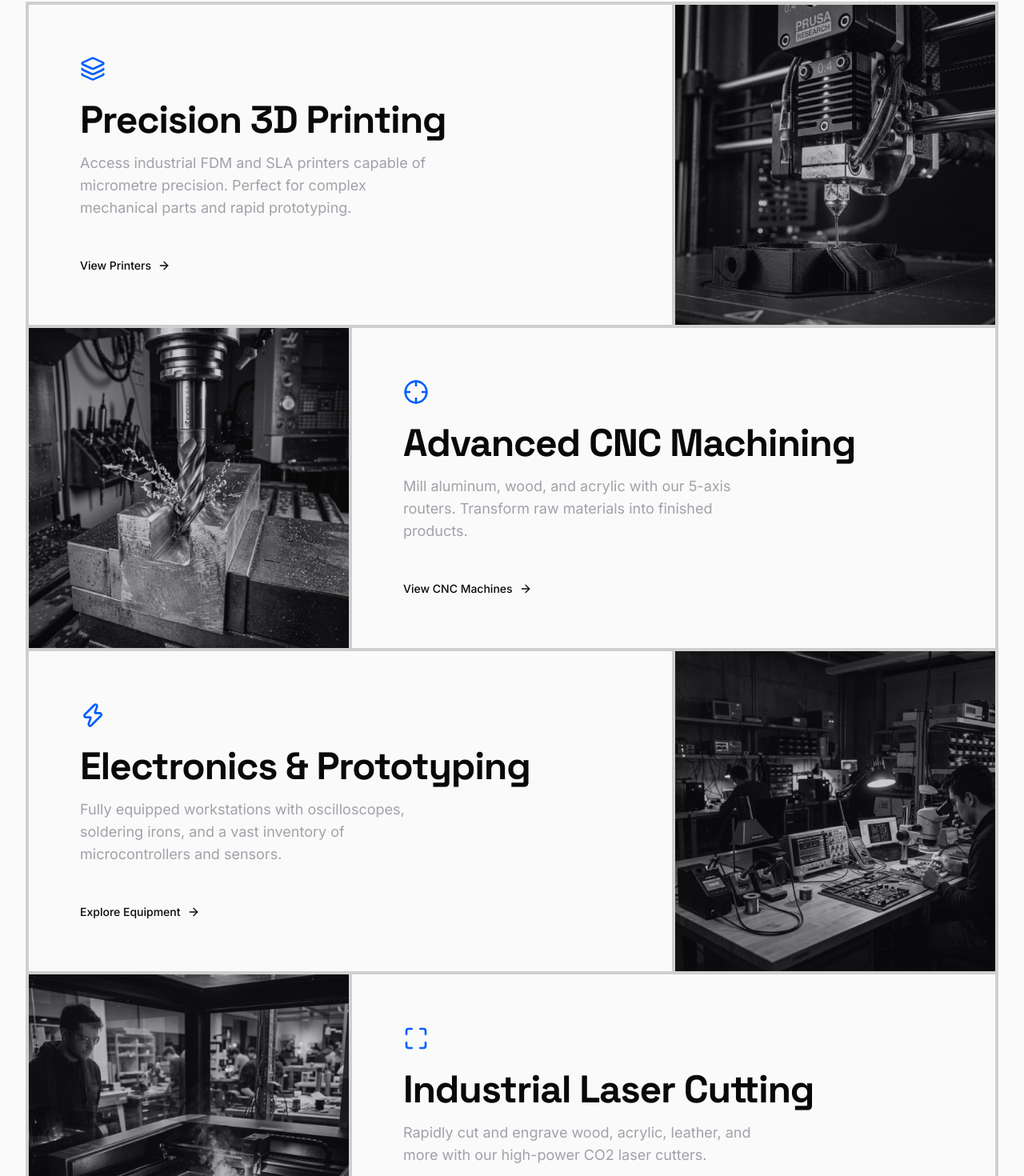
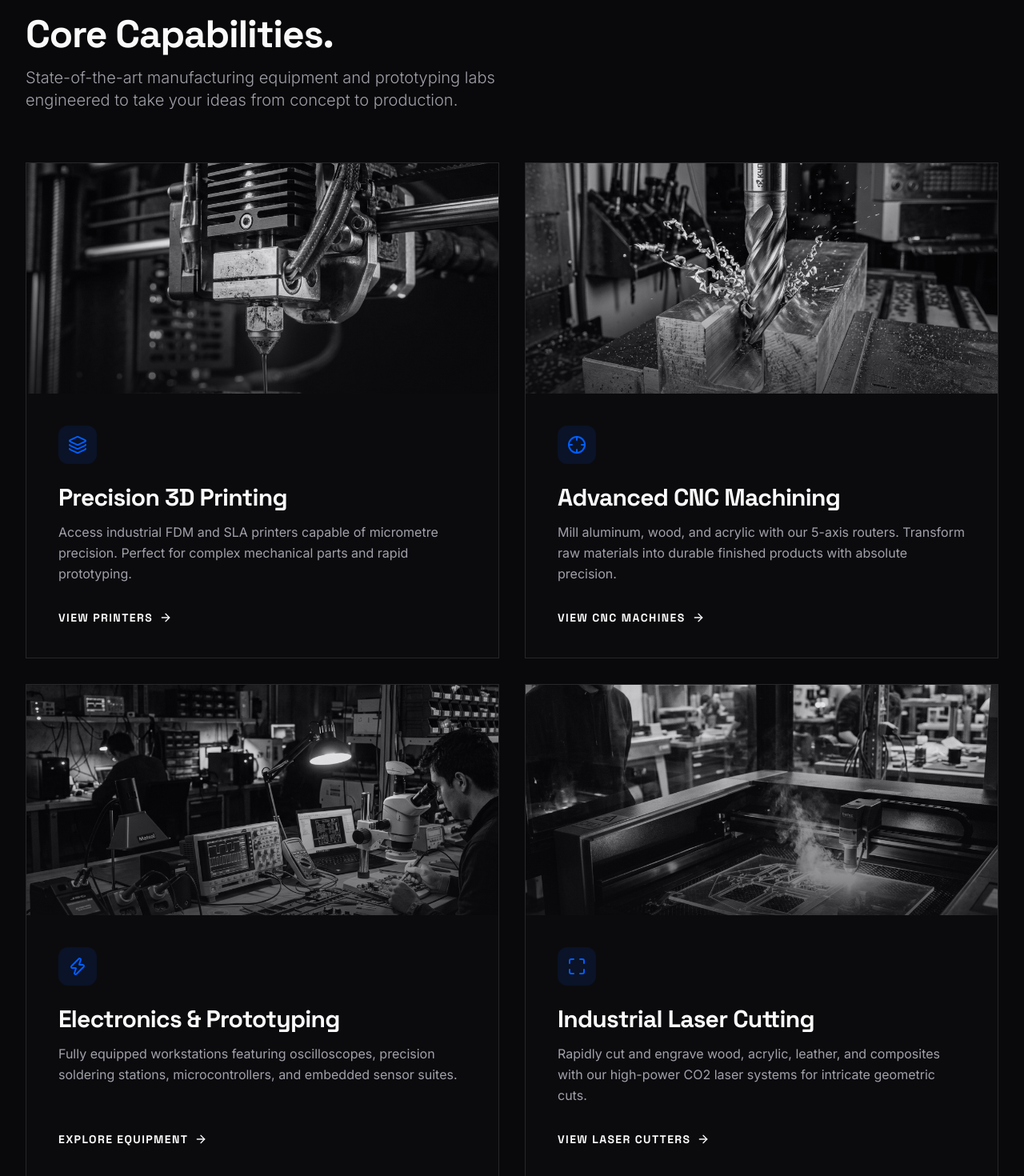
Before and after one commit to Shaownak/Bracu-FabLab, a Next.js app in the folder frontend/: page / in a window 1280 px wide. Shown: the part 860-2330 px from the top of the page at 80% size. Built offline with nearby package versions, Linux system fonts and the light colour scheme; no server answers.

Commit message:
style(home): redesign core capabilities section into a stunning 2x2 grid of cards with image headers and editorial spacing

```diff
--- a/frontend/src/app/page.tsx
+++ b/frontend/src/app/page.tsx
@@ -93,113 +93,148 @@ export default function Home() {
         </div>
       </section>
 
-      {/* BENTO GRID SECTION */}
-      <section className="py-24 bg-foreground text-background">
+      {/* 2x2 CAPABILITIES GRID SECTION */}
+      <section className="py-28 bg-background border-t border-border">
         <div className="max-w-7xl mx-auto px-4 sm:px-6 lg:px-8">
+          <motion.div
+            initial={{ opacity: 0, y: 20 }}
+            whileInView={{ opacity: 1, y: 0 }}
+            viewport={{ once: true, margin: "-100px" }}
+            transition={{ duration: 0.7 }}
+            className="mb-16"
+          >
+            <h2 className="text-4xl md:text-5xl font-space font-bold tracking-tight text-foreground mb-4">Core Capabilities.</h2>
+            <p className="text-xl text-muted-foreground font-light max-w-2xl">
+              State-of-the-art manufacturing equipment and prototyping labs engineered to take your ideas from concept to production.
+            </p>
+          </motion.div>
+
           <motion.div
             initial="hidden"
             whileInView="show"
             viewport={{ once: true, margin: "-100px" }}
             variants={staggerContainer}
-            className="grid grid-cols-1 md:grid-cols-2 lg:grid-cols-12 gap-1 lg:gap-1 bg-border/20 p-1"
+            className="grid grid-cols-1 md:grid-cols-2 gap-8"
           >
-
-            {/* Bento Item 1 */}
-            <motion.div variants={fadeUp} className="lg:col-span-8 bg-foreground p-10 md:p-16 flex flex-col justify-between min-h-[400px]">
+            {/* Card 1: Precision 3D Printing */}
+            <motion.div variants={fadeUp} className="group bg-card border border-border overflow-hidden flex flex-col hover:border-primary/60 transition-all duration-500 hover:-translate-y-1.5 hover:shadow-2xl">
+              <div className="relative h-64 sm:h-72 w-full overflow-hidden bg-muted">
+                <Image
+                  src="/images/printer.png"
+                  alt="Precision 3D Printing"
+                  fill
+                  className="object-cover opacity-90 mix-blend-luminosity group-hover:mix-blend-normal transition-all duration-700 group-hover:scale-105"
+                />
+                <div className="absolute inset-0 bg-gradient-to-t from-card via-transparent to-transparent opacity-60" />
+              </div>
+              <div className="p-8 md:p-10 flex flex-col justify-between flex-1">
                 <div>
-                <Layers className="text-primary mb-6" size={32} />
-                <h2 className="text-3xl md:text-5xl font-space font-bold tracking-tight mb-4">Precision 3D Printing</h2>
-                <p className="text-muted-foreground text-lg max-w-md">
+                  <div className="w-12 h-12 rounded-xl bg-primary/10 text-primary flex items-center justify-center mb-6 group-hover:scale-110 transition-transform">
+                    <Layers size={24} />
+                  </div>
+                  <h3 className="text-2xl md:text-3xl font-space font-bold tracking-tight text-foreground mb-3 group-hover:text-primary transition-colors">
+                    Precision 3D Printing
+                  </h3>
+                  <p className="text-muted-foreground leading-relaxed mb-8">
                     Access industrial FDM and SLA printers capable of micrometre precision. Perfect for complex mechanical parts and rapid prototyping.
                   </p>
                 </div>
-              <Link href="/facilities" className="group inline-flex items-center gap-2 text-sm font-medium mt-12 hover:text-primary transition-colors w-fit">
-                View Printers <ArrowRight size={16} className="group-hover:translate-x-1 transition-transform" />
+                <Link href="/facilities" className="inline-flex items-center gap-2 text-sm font-space font-bold uppercase tracking-widest text-foreground group-hover:text-primary transition-colors w-fit">
+                  <span>View Printers</span>
+                  <ArrowRight size={16} className="group-hover:translate-x-1.5 transition-transform" />
                 </Link>
+              </div>
             </motion.div>
 
-            {/* Bento Item 2 */}
-            <motion.div variants={fadeUp} className="lg:col-span-4 bg-muted relative overflow-hidden min-h-[400px] group">
+            {/* Card 2: Advanced CNC Machining */}
+            <motion.div variants={fadeUp} className="group bg-card border border-border overflow-hidden flex flex-col hover:border-primary/60 transition-all duration-500 hover:-translate-y-1.5 hover:shadow-2xl">
+              <div className="relative h-64 sm:h-72 w-full overflow-hidden bg-muted">
                 <Image
-                src="/images/printer.png"
-                alt="3D Printer Nozzle"
+                  src="/images/cnc.png"
+                  alt="Advanced CNC Machining"
                   fill
-                className="object-cover opacity-80 mix-blend-luminosity group-hover:mix-blend-normal transition-all duration-700 group-hover:scale-105"
+                  className="object-cover opacity-90 mix-blend-luminosity group-hover:mix-blend-normal transition-all duration-700 group-hover:scale-105"
                 />
+                <div className="absolute inset-0 bg-gradient-to-t from-card via-transparent to-transparent opacity-60" />
+              </div>
+              <div className="p-8 md:p-10 flex flex-col justify-between flex-1">
+                <div>
+                  <div className="w-12 h-12 rounded-xl bg-primary/10 text-primary flex items-center justify-center mb-6 group-hover:scale-110 transition-transform">
+                    <Crosshair size={24} />
+                  </div>
+                  <h3 className="text-2xl md:text-3xl font-space font-bold tracking-tight text-foreground mb-3 group-hover:text-primary transition-colors">
+                    Advanced CNC Machining
+                  </h3>
+                  <p className="text-muted-foreground leading-relaxed mb-8">
+                    Mill aluminum, wood, and acrylic with our 5-axis routers. Transform raw materials into durable finished products with absolute precision.
+                  </p>
+                </div>
+                <Link href="/facilities" className="inline-flex items-center gap-2 text-sm font-space font-bold uppercase tracking-widest text-foreground group-hover:text-primary transition-colors w-fit">
+                  <span>View CNC Machines</span>
+                  <ArrowRight size={16} className="group-hover:translate-x-1.5 transition-transform" />
+                </Link>
+              </div>
             </motion.div>
 
-            {/* Bento Item 3 */}
-            <motion.div variants={fadeUp} className="lg:col-span-4 bg-muted relative overflow-hidden min-h-[400px] group">
+            {/* Card 3: Electronics & Prototyping */}
+            <motion.div variants={fadeUp} className="group bg-card border border-border overflow-hidden flex flex-col hover:border-primary/60 transition-all duration-500 hover:-translate-y-1.5 hover:shadow-2xl">
+              <div className="relative h-64 sm:h-72 w-full overflow-hidden bg-muted">
                 <Image
-                src="/images/cnc.png"
-                alt="CNC Milling"
+                  src="/images/electronics.png"
+                  alt="Electronics & Prototyping"
                   fill
-                className="object-cover opacity-80 mix-blend-luminosity group-hover:mix-blend-normal transition-all duration-700 group-hover:scale-105"
+                  className="object-cover opacity-90 mix-blend-luminosity group-hover:mix-blend-normal transition-all duration-700 group-hover:scale-105"
                 />
+                <div className="absolute inset-0 bg-gradient-to-t from-card via-transparent to-transparent opacity-60" />
+              </div>
+              <div className="p-8 md:p-10 flex flex-col justify-between flex-1">
+                <div>
+                  <div className="w-12 h-12 rounded-xl bg-primary/10 text-primary flex items-center justify-center mb-6 group-hover:scale-110 transition-transform">
+                    <Zap size={24} />
+                  </div>
+                  <h3 className="text-2xl md:text-3xl font-space font-bold tracking-tight text-foreground mb-3 group-hover:text-primary transition-colors">
+                    Electronics & Prototyping
+                  </h3>
+                  <p className="text-muted-foreground leading-relaxed mb-8">
+                    Fully equipped workstations featuring oscilloscopes, precision soldering stations, microcontrollers, and embedded sensor suites.
+                  </p>
+                </div>
+                <Link href="/facilities" className="inline-flex items-center gap-2 text-sm font-space font-bold uppercase tracking-widest text-foreground group-hover:text-primary transition-colors w-fit">
+                  <span>Explore Equipment</span>
+                  <ArrowRight size={16} className="group-hover:translate-x-1.5 transition-transform" />
+                </Link>
+              </div>
             </motion.div>
 
-            {/* Bento Item 4 */}
-            <motion.div variants={fadeUp} className="lg:col-span-8 bg-foreground p-10 md:p-16 flex flex-col justify-between min-h-[400px]">
+            {/* Card 4: Industrial Laser Cutting */}
+            <motion.div variants={fadeUp} className="group bg-card border border-border overflow-hidden flex flex-col hover:border-primary/60 transition-all duration-500 hover:-translate-y-1.5 hover:shadow-2xl">
+              <div className="relative h-64 sm:h-72 w-full overflow-hidden bg-muted">
+                <Image
+                  src="/images/laser.png"
+                  alt="Industrial Laser Cutting"
+                  fill
+                  className="object-cover opacity-90 mix-blend-luminosity group-hover:mix-blend-normal transition-all duration-700 group-hover:scale-105"
+                />
+                <div className="absolute inset-0 bg-gradient-to-t from-card via-transparent to-transparent opacity-60" />
+              </div>
+              <div className="p-8 md:p-10 flex flex-col justify-between flex-1">
                 <div>
-                <Crosshair className="text-primary mb-6" size={32} />
-                <h2 className="text-3xl md:text-5xl font-space font-bold tracking-tight mb-4">Advanced CNC Machining</h2>
-                <p className="text-muted-foreground text-lg max-w-md">
-                  Mill aluminum, wood, and acrylic with our 5-axis routers. Transform raw materials into finished products.
+                  <div className="w-12 h-12 rounded-xl bg-primary/10 text-primary flex items-center justify-center mb-6 group-hover:scale-110 transition-transform">
+                    <Maximize size={24} />
+                  </div>
+                  <h3 className="text-2xl md:text-3xl font-space font-bold tracking-tight text-foreground mb-3 group-hover:text-primary transition-colors">
+                    Industrial Laser Cutting
+                  </h3>
+                  <p className="text-muted-foreground leading-relaxed mb-8">
+                    Rapidly cut and engrave wood, acrylic, leather, and composites with our high-power CO2 laser systems for intricate geometric cuts.
                   </p>
                 </div>
-              <Link href="/facilities" className="group inline-flex items-center gap-2 text-sm font-medium mt-12 hover:text-primary transition-colors w-fit">
-                View CNC Machines <ArrowRight size={16} className="group-hover:translate-x-1 transition-transform" />
+                <Link href="/facilities" className="inline-flex items-center gap-2 text-sm font-space font-bold uppercase tracking-widest text-foreground group-hover:text-primary transition-colors w-fit">
+                  <span>View Laser Cutters</span>
+                  <ArrowRight size={16} className="group-hover:translate-x-1.5 transition-transform" />
                 </Link>
+              </div>
             </motion.div>
-
-            {/* Bento Item 5 */}
-            <motion.div variants={fadeUp} className="lg:col-span-8 bg-foreground p-10 md:p-16 flex flex-col justify-between min-h-[400px]">
-              <div>
-                <Zap className="text-primary mb-6" size={32} />
-                <h2 className="text-3xl md:text-5xl font-space font-bold tracking-tight mb-4">Electronics & Prototyping</h2>
-                <p className="text-muted-foreground text-lg max-w-md">
-                  Fully equipped workstations with oscilloscopes, soldering irons, and a vast inventory of microcontrollers and sensors.
-                </p>
-              </div>
-              <Link href="/facilities" className="group inline-flex items-center gap-2 text-sm font-medium mt-12 hover:text-primary transition-colors w-fit">
-                Explore Equipment <ArrowRight size={16} className="group-hover:translate-x-1 transition-transform" />
-              </Link>
-            </motion.div>
-
-            {/* Bento Item 6 */}
-            <motion.div variants={fadeUp} className="lg:col-span-4 bg-muted relative overflow-hidden min-h-[400px] group">
-              <Image
-                src="/images/electronics.png"
-                alt="Electronics Lab Workspace"
-                fill
-                className="object-cover opacity-80 mix-blend-luminosity group-hover:mix-blend-normal transition-all duration-700 group-hover:scale-105"
-              />
-            </motion.div>
-
-            {/* Bento Item 7 */}
-            <motion.div variants={fadeUp} className="lg:col-span-4 bg-muted relative overflow-hidden min-h-[400px] group">
-              <Image
-                src="/images/laser.png"
-                alt="Laser Cutter"
-                fill
-                className="object-cover opacity-80 mix-blend-luminosity group-hover:mix-blend-normal transition-all duration-700 group-hover:scale-105"
-              />
-            </motion.div>
-
-            {/* Bento Item 8 */}
-            <motion.div variants={fadeUp} className="lg:col-span-8 bg-foreground p-10 md:p-16 flex flex-col justify-between min-h-[400px]">
-              <div>
-                <Maximize className="text-primary mb-6" size={32} />
-                <h2 className="text-3xl md:text-5xl font-space font-bold tracking-tight mb-4">Industrial Laser Cutting</h2>
-                <p className="text-muted-foreground text-lg max-w-md">
-                  Rapidly cut and engrave wood, acrylic, leather, and more with our high-power CO2 laser cutters.
-                </p>
-              </div>
-              <Link href="/facilities" className="group inline-flex items-center gap-2 text-sm font-medium mt-12 hover:text-primary transition-colors w-fit">
-                View Laser Cutters <ArrowRight size={16} className="group-hover:translate-x-1 transition-transform" />
-              </Link>
-            </motion.div>
-
           </motion.div>
         </div>
       </section>
```
Lines whose indentation alone changed are shown as unchanged.
